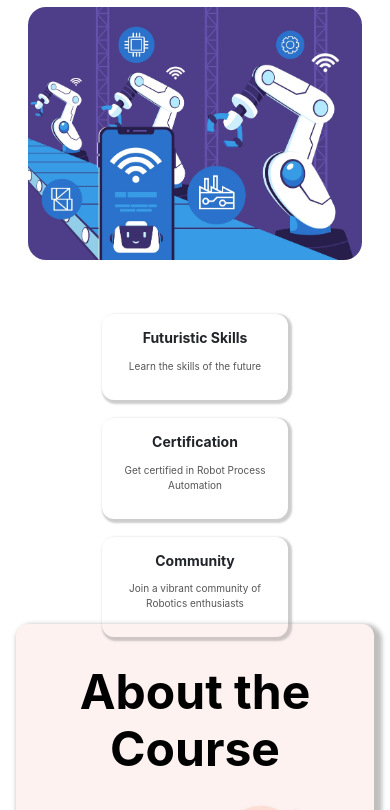
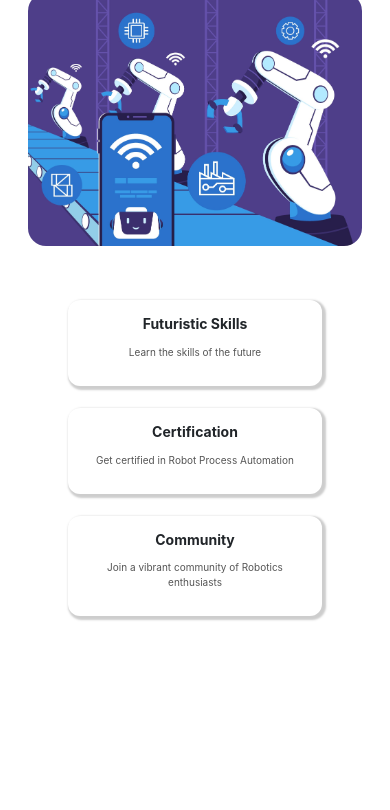
Before and after one commit to SaiSahithPolimera/Robot-Process-Automation-Course, a plain HTML site: page index.html in a window 390 px wide. Shown: the part 249-1059 px from the top of the page. Drawn offline with nearby package versions, Linux system fonts and the light colour scheme.

Commit message:
Adjust sizing benifit containers

```diff
--- a/styles.css
+++ b/styles.css
@@ -57,11 +57,11 @@ li {
 }
 
 .home {
-  height: 60vh;
+  height: 90vh;
   display: flex;
   flex-direction: column;
   gap: 24px;
-  padding: 24px;
+  padding: 10px;
 }
 
 .header-subtext {
@@ -697,10 +697,11 @@ iframe {
 
   .benefits-container {
     flex-direction: column;
+    gap: 12px;
   }
 
   .benefit {
-    width: 22vh;
+    width: 30vh;
     height: auto;
     margin-bottom: 10px;
   }
@@ -852,11 +853,10 @@ h4 span {
     gap: 8px;
   }
   .instructor-card {
-    width: 100%;
+    width: 130%;
     height: 100%;
     padding: 0;
   }
-
   .about-instructor p {
     text-align: justify;
     font-size: 12px;
```
